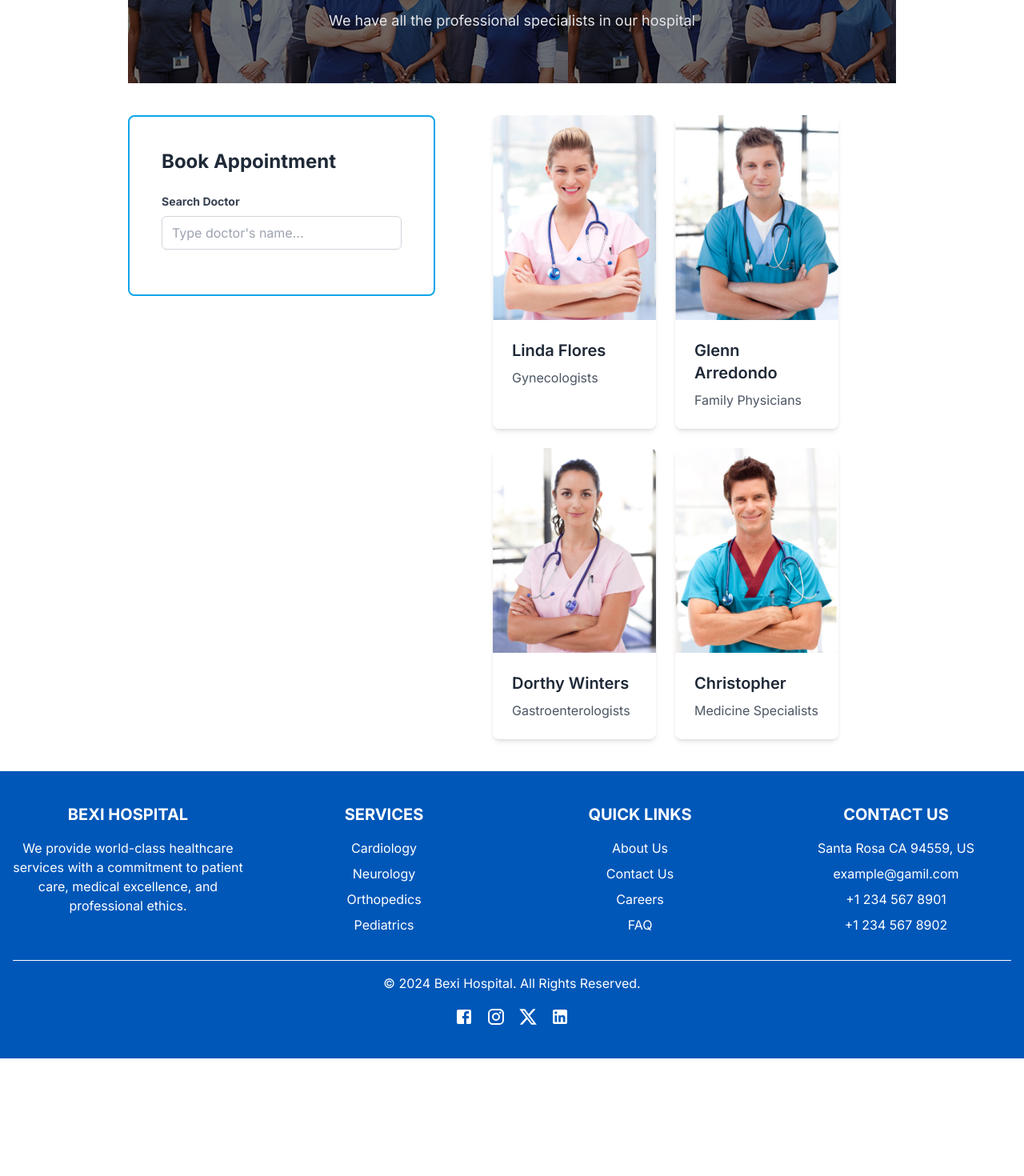
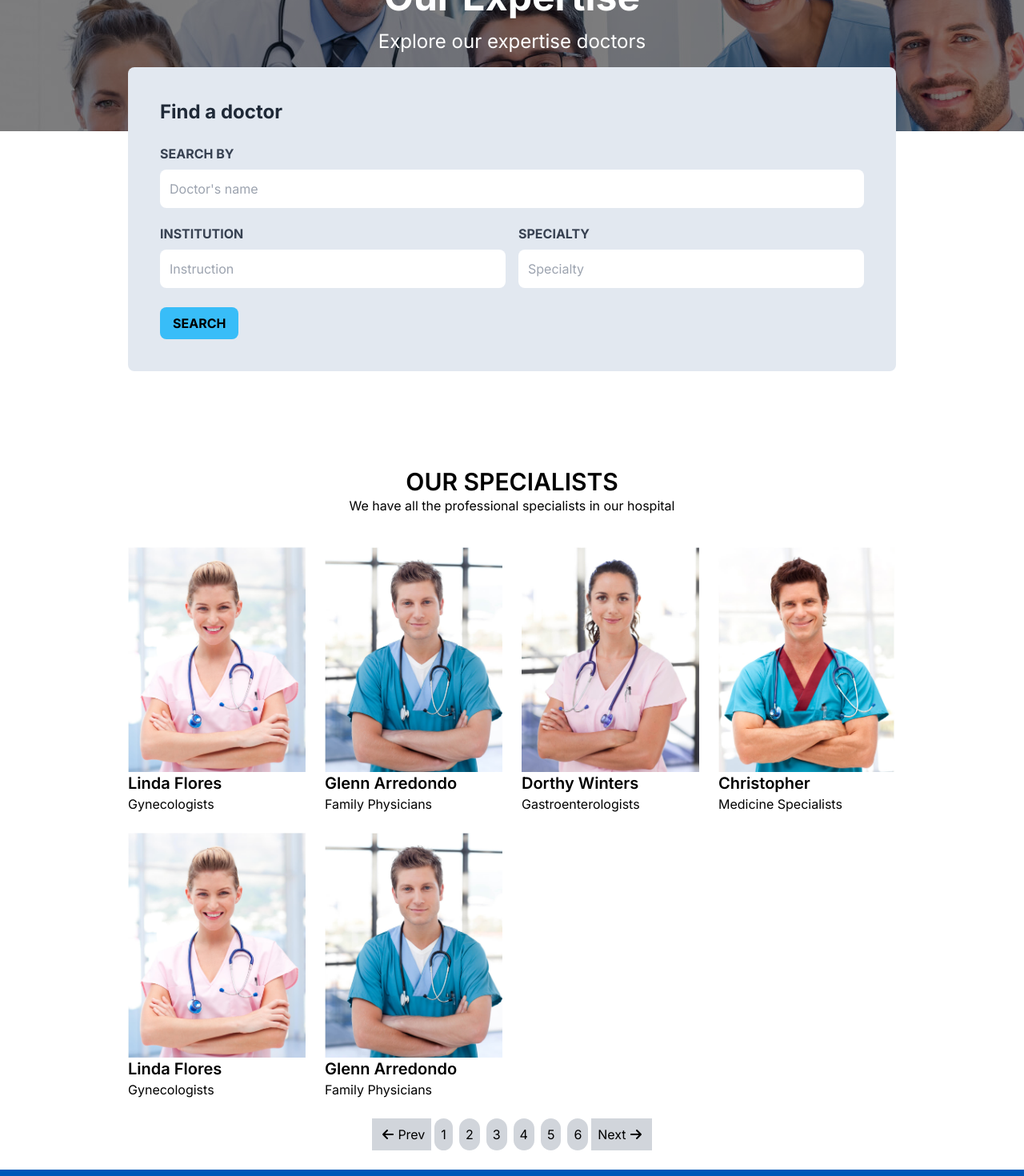
Before and after one commit to mkiuzzl01/HealthTrack, a Next.js app: page /doctors in a window 1280 px wide. Shown: the part 220-1690 px from the top of the page at 80% size. Before the commit the page ends 1543 px from the top, so only its background shows below. Built offline with nearby package versions, Linux system fonts and the light colour scheme.

Commit message:
doctors page implement is done

```diff
--- a/src/app/(mainLayout)/doctors/__components/Form.tsx
+++ b/src/app/(mainLayout)/doctors/__components/Form.tsx
@@ -1,207 +1,48 @@
 "use client";
-import { useState, ChangeEvent } from "react";
-
-interface Doctor {
-  name: string;
-  department: string;
-  branch: string;
-  slots: string[];
-}
-
-interface PatientDetails {
-  name: string;
-  phone: string;
-}
 
 const Form = () => {
-  const [searchTerm, setSearchTerm] = useState<string>("");
-  const [showSuggestions, setShowSuggestions] = useState<boolean>(false);
-  const [patientDetails, setPatientDetails] = useState<PatientDetails>({
-    name: "",
-    phone: "",
-  });
+  return (
+    <div className="bg-slate-200 md:p-10 p-8  rounded-lg  md:w-3/4 mx-1 md:m-auto relative -top-20 z-10">
+      <h3 className="text-2xl font-bold text-gray-800 mb-6">Find a doctor</h3>
 
-  const doctors: Doctor[] = [
-    {
-      name: "Dr. Linda Flores",
-      department: "Gynecology",
-      branch: "Main Hospital",
-      slots: ["09:00 AM", "10:00 AM", "11:00 AM", "02:00 PM", "03:00 PM"],
-    },
-    {
-      name: "Dr. Glenn Arredondo",
-      department: "Family Medicine",
-      branch: "North Branch",
-      slots: ["09:30 AM", "10:30 AM", "11:30 AM", "02:30 PM", "03:30 PM"],
-    },
-    {
-      name: "Dr. Dorthy Winters",
-      department: "Gastroenterology",
-      branch: "South Branch",
-      slots: ["08:00 AM", "09:00 AM", "10:00 AM", "02:00 PM", "04:00 PM"],
-    },
-  ];
-
-  const [selectedDoctor, setSelectedDoctor] = useState<Doctor | null>(null);
-  const [selectedSlot, setSelectedSlot] = useState<string>("");
-
-  const filteredDoctors = doctors.filter((doctor) =>
-    doctor.name.toLowerCase().includes(searchTerm.toLowerCase())
-  );
-
-  const handleDoctorSelect = (doctor: Doctor): void => {
-    setSelectedDoctor(doctor);
-    setSearchTerm(doctor.name);
-    setShowSuggestions(false);
-  };
-
-  const handlePatientDetailsChange = (
-    e: ChangeEvent<HTMLInputElement>
-  ): void => {
-    const { name, value } = e.target;
-    setPatientDetails((prev) => ({
-      ...prev,
-      [name]: value,
-    }));
-  };
-
-  const handleSubmit = (): void => {
-    if (
-      !selectedDoctor ||
-      !selectedSlot ||
-      !patientDetails.name ||
-      !patientDetails.phone
-    ) {
-      alert("Please fill in all fields");
-      return;
-    }
-    console.log({
-      doctor: selectedDoctor,
-      slot: selectedSlot,
-      patient: patientDetails,
-    });
-  };
-
-  return (
-    <div className="bg-white md:p-10 p-5 rounded-lg border-sky-500 border-2 m-2 md:m-0">
-      <h3 className="text-2xl font-bold text-gray-800 mb-6">
-        Book Appointment
-      </h3>
-      <div className="mb-4 relative">
-        <label className="block text-gray-700 text-sm font-bold mb-2">
-          Search Doctor
-        </label>
-        <input
-          type="text"
-          value={searchTerm}
-          onChange={(e: ChangeEvent<HTMLInputElement>) => {
-            setSearchTerm(e.target.value);
-            setShowSuggestions(true);
-            setSelectedDoctor(null);
-          }}
-          onFocus={() => setShowSuggestions(true)}
-          className="w-full px-3 py-2 border border-gray-300 rounded-md focus:outline-none focus:ring-2 focus:ring-blue-500"
-          placeholder="Type doctor's name..."
-        />
-        {showSuggestions && searchTerm && (
-          <div className="absolute z-10 w-full bg-white border border-gray-300 rounded-md mt-1 max-h-48 overflow-y-auto scrollbar-hide shadow-lg">
-            {filteredDoctors.map((doctor) => (
-              <div
-                key={doctor.name}
-                className="px-4 py-2 hover:bg-gray-100 cursor-pointer"
-                onClick={() => handleDoctorSelect(doctor)}
-              >
-                <div className="font-semibold">{doctor.name}</div>
-                <div className="text-sm text-gray-600">{doctor.department}</div>
-                <div className="text-sm text-gray-500">{doctor.branch}</div>
-              </div>
-            ))}
-          </div>
-        )}
-      </div>
-
-      {selectedDoctor && (
-        <>
-          <div className="mb-4">
-            <label className="block text-gray-700 text-sm font-bold mb-2">
-              Department
+      {/* input form */}
+      <form>
+        <div className="grid grid-cols-1 md:grid-cols-2 gap-4">
+          <div className="mb-1 md:col-span-2">
+            <label className="block text-gray-700 uppercase font-bold mb-2">
+              Search By
             </label>
             <input
               type="text"
-              value={selectedDoctor.department}
-              className="w-full px-3 py-2 border border-gray-300 rounded-md bg-gray-50"
-              disabled
+              className="w-full p-3 rounded-lg "
+              placeholder="Doctor's name"
             />
           </div>
-
-          <div className="mb-4">
-            <label className="block text-gray-700 text-sm font-bold mb-2">
-              Branch
+          <div className="mb-1">
+            <label className="block text-gray-700 uppercase font-bold mb-2">
+              INSTITUTION
             </label>
             <input
               type="text"
-              value={selectedDoctor.branch}
-              className="w-full px-3 py-2 border border-gray-300 rounded-md bg-gray-50"
-              disabled
+              className="w-full p-3 rounded-lg "
+              placeholder="Instruction"
             />
           </div>
-
-          <div className="mb-4">
-            <label className="block text-gray-700 text-sm font-bold mb-2">
-              Available Slots
-            </label>
-            <select
-              value={selectedSlot}
-              onChange={(e: ChangeEvent<HTMLSelectElement>) =>
-                setSelectedSlot(e.target.value)
-              }
-              className="w-full px-3 py-2 border border-gray-300 rounded-md focus:outline-none focus:ring-2 focus:ring-blue-500"
-            >
-              <option value="">Select a time slot</option>
-              {selectedDoctor.slots.map((slot) => (
-                <option key={slot} value={slot}>
-                  {slot}
-                </option>
-              ))}
-            </select>
-          </div>
-
-          <div className="mb-4">
-            <label className="block text-gray-700 text-sm font-bold mb-2">
-              Patient Name
+          <div className="mb-1">
+            <label className="block text-gray-700 uppercase font-bold mb-2">
+              SPECIALTY
             </label>
             <input
               type="text"
-              name="name"
-              value={patientDetails.name}
-              onChange={handlePatientDetailsChange}
-              className="w-full px-3 py-2 border border-gray-300 rounded-md focus:outline-none focus:ring-2 focus:ring-blue-500"
-              placeholder="Enter patient name"
+              className="w-full p-3 rounded-lg "
+              placeholder="Specialty"
             />
           </div>
-
-          <div className="mb-4">
-            <label className="block text-gray-700 text-sm font-bold mb-2">
-              Phone Number
-            </label>
-            <input
-              type="tel"
-              name="phone"
-              value={patientDetails.phone}
-              onChange={handlePatientDetailsChange}
-              className="w-full px-3 py-2 border border-gray-300 rounded-md focus:outline-none focus:ring-2 focus:ring-blue-500"
-              placeholder="Enter phone number"
-            />
-          </div>
-
-          <button
-            onClick={handleSubmit}
-            className="w-full bg-blue-500 text-white py-2 px-4 rounded-md hover:bg-blue-600 transition duration-200"
-          >
-            Book Appointment
-          </button>
-        </>
-      )}
+        </div>
+        <div className="mt-5">
+          <button className="uppercase bg-sky-400 px-4 py-2 font-bold hover:shadow-lg rounded-lg ">Search</button>
+        </div>
+      </form>
     </div>
   );
 };
--- a/src/app/(mainLayout)/doctors/__components/Specialists.tsx
+++ b/src/app/(mainLayout)/doctors/__components/Specialists.tsx
@@ -4,15 +4,16 @@ import specialist1 from "@public/assets/team-1.jpg";
 import specialist2 from "@public/assets/team-2.jpg";
 import specialist3 from "@public/assets/team-3.jpg";
 import specialist4 from "@public/assets/team-4.jpg";
+import { FaArrowLeft, FaArrowRight } from "react-icons/fa6";
 
-interface Specialist {
+interface type {
   name: string;
   specialty: string;
   image: any;
 }
 
 const Specialists = () => {
-  const specialists: Specialist[] = [
+  const specialists: type[] = [
     {
       name: "Linda Flores",
       specialty: "Gynecologists",
@@ -46,38 +47,58 @@ const Specialists = () => {
   ];
 
   return (
-    <section className="h-screen">
-      <div className="lg:w-3/4 mx-auto lg:px-0 px-5 h-full">
-        <section className="h-[calc(100%-12rem)]">
-          <div className="grid grid-cols-1 md:grid-cols-2 lg:grid-cols-2 gap-6">
+    <section>
+      <div className="lg:px-0 px-5">
+        <section>
+          <div className="grid grid-cols-1 md:grid-cols-4 lg:grid-cols-4 gap-6">
             {specialists.map((specialist, index) => (
-              <div
-                key={`${specialist.name}-${index}`}
-                className="group relative overflow-hidden rounded-lg bg-white shadow-md transition-all duration-300 hover:shadow-xl"
-              >
-                <div className="relative overflow-hidden">
+              <div key={`${specialist.name}-${index}`} className="">
+                <div className="">
                   <Image
                     src={specialist.image}
                     alt={specialist.name}
-                    className="w-full h-64 object-cover transition-transform duration-300 group-hover:scale-105"
-                    width={400}
+                    className=""
+                    width={300}
                     height={200}
                   />
-                  <div className="absolute inset-0 bg-gradient-to-t from-black/60 to-transparent opacity-0 group-hover:opacity-100 transition-opacity duration-300" />
+                  <div className="" />
                 </div>
 
-                <div className="p-6 relative">
-                  <div className="absolute top-0 left-1/2 -translate-x-1/2 w-0 h-1 bg-sky-500 group-hover:w-2/3 transition-all duration-300" />
+                <div className="">
+                  <div className="" />
 
-                  <h3 className="text-xl font-semibold text-gray-800 mb-2 group-hover:text-sky-600 transition-colors duration-300">
-                    {specialist.name}
-                  </h3>
-                  <p className="text-gray-600 group-hover:text-gray-800 transition-colors duration-300">
-                    {specialist.specialty}
-                  </p>
+                  <h3 className="text-xl font-semibold">{specialist.name}</h3>
+                  <p className="">{specialist.specialty}</p>
                 </div>
               </div>
             ))}
+          </div>
+        </section>
+        {/* pagination */}
+        <section>
+          <div className="flex justify-center items-center my-5">
+            <button className="p-2 bg-gray-300 flex items-center">
+              {" "}
+              <span className="p-1">
+                {" "}
+                <FaArrowLeft></FaArrowLeft>{" "}
+              </span>{" "}
+              Prev
+            </button>
+            {specialists.map((item, index) => (
+              <div key={index}>
+                <button className="bg-gray-300 p-2 rounded-full m-1">
+                  {index + 1}
+                </button>
+              </div>
+            ))}
+            <button className="p-2 bg-gray-300 flex items-center">
+              Next{" "}
+              <span className="p-1">
+                {" "}
+                <FaArrowRight></FaArrowRight>{" "}
+              </span>
+            </button>
           </div>
         </section>
       </div>
--- a/src/app/(mainLayout)/doctors/page.tsx
+++ b/src/app/(mainLayout)/doctors/page.tsx
@@ -1,37 +1,43 @@
 import React from "react";
 import Specialists from "./__components/Specialists";
 import Form from "./__components/Form";
-import banner from "@public/assets/about/timeline-6.jpg";
+import banner from "@public/assets/doctors/bg-1.jpg";
 
-const page = () => {
+const Page = () => {
   return (
-    <div className="lg:w-3/4 m-auto pb-5">
-      <div
-        className="relative py-16 mb-10"
+    <div>
+      <section
+        className="w-full bg-no-repeat bg-fixed bg-top relative"
         style={{
-          backgroundImage: `url(${banner?.src})`,
+          backgroundImage: `linear-gradient(rgba(0, 0, 0, 0.5), rgba(0, 0, 0, 0.5)), url(${banner.src})`,
         }}
       >
-        <div className="absolute inset-0 bg-black opacity-50"></div>
-        <div className="relative z-10 flex flex-col items-center justify-center text-center space-y-8 px-4">
-          <h2 className="lg:text-4xl md:text-4xl text-3xl font-bold text-white uppercase">
-            Our Specialists
-          </h2>
-          <p className="text-lg text-gray-200 max-w-2xl">
-            We have all the professional specialists in our hospital
-          </p>
+        <div className="text-center space-y-4 p-24 text-white">
+          <h1 className="text-3xl lg:text-5xl font-bold">Our Expertise</h1>
+          <p className="text-2xl"> Explore our expertise doctors</p>
         </div>
-      </div>
-      <div className="flex flex-col lg:flex-row h-full">
-        <div className="lg:w-2/5">
+
+        {/* this is form */}
+        <div className="bg-white">
           <Form />
         </div>
-        <div className="lg:w-3/5 overflow-y-auto [&::-webkit-scrollbar]:hidden [-ms-overflow-style:'none'] [scrollbar-width:none]">
+      </section>
+      {/* section title */}
+      <section>
+        <div className="bg-white text-center p-10">
+          <h2 className="text-3xl font-semibold"> OUR SPECIALISTS</h2>
+          <p>We have all the professional specialists in our hospital</p>
+        </div>
+      </section>
+
+      {/* specialists section */}
+      <section>
+        <div className="lg:w-3/4 mx-auto">
           <Specialists />
         </div>
-      </div>
+      </section>
     </div>
   );
 };
 
-export default page;
+export default Page;
```
Also changed, not shown: src/app/loading.js (added, +11 -0 lines), public/assets/doctors/bg-1.jpg (added).
